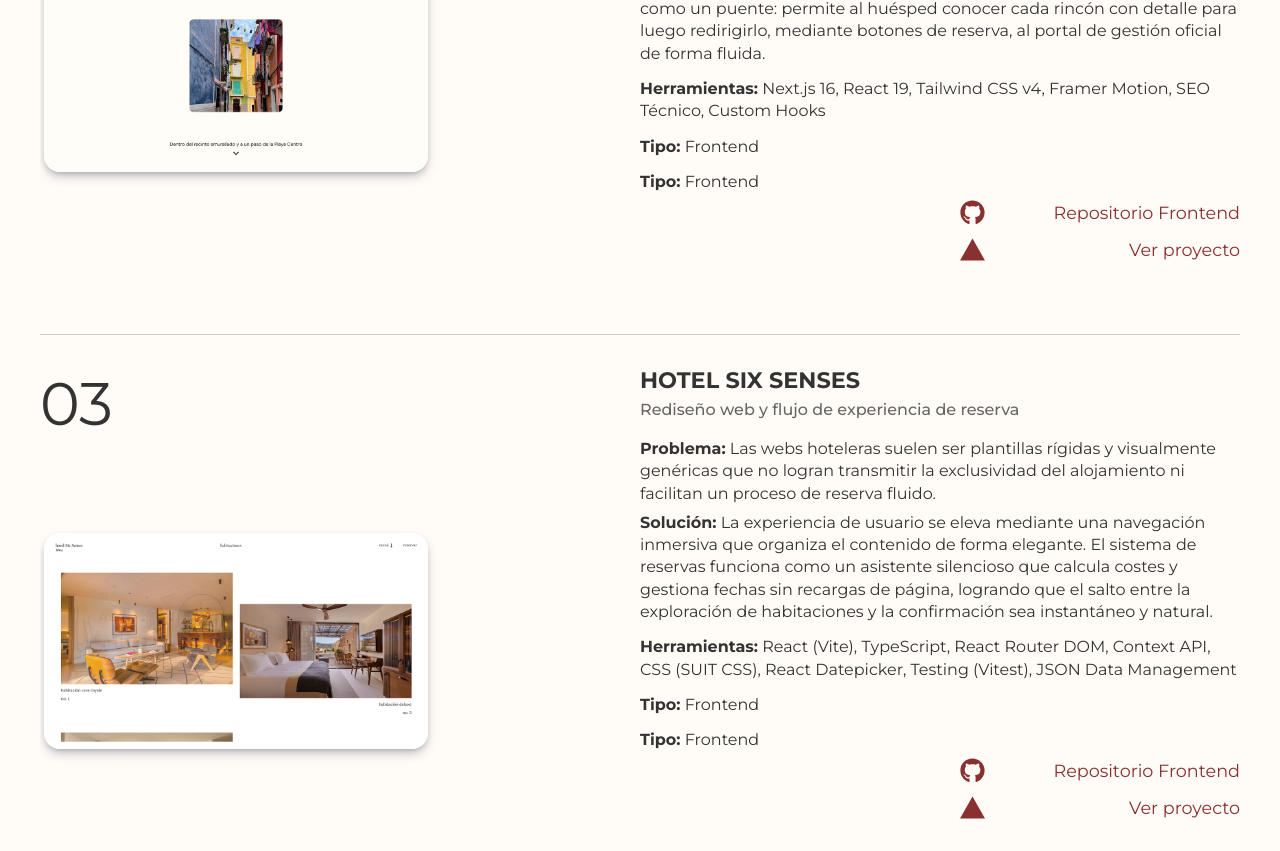
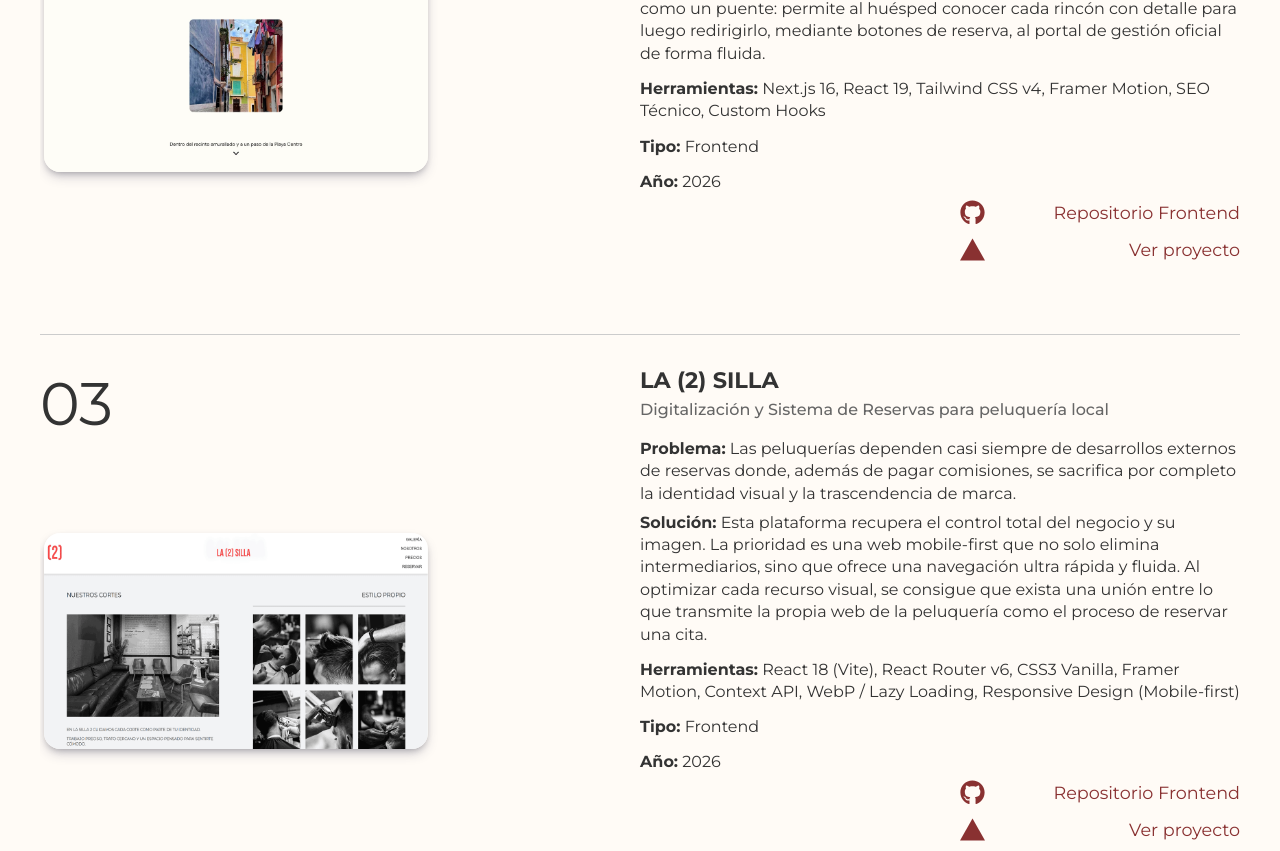
Before and after one commit to JaumeEsquerdo/portfolio-personal, a React (Vite) app in the folder portfolio-jaume/: page /proyectos in a window 1280 px wide. Shown: the part 1109-1960 px from the top of the page. Built offline with nearby package versions, Linux system fonts and the light colour scheme; a web font is replaced by a local one.

Commit message:
actuaizar años de proyectos + ordenar render por años

```diff
--- a/portfolio-jaume/src/components/Proyecto.jsx
+++ b/portfolio-jaume/src/components/Proyecto.jsx
@@ -16,7 +16,7 @@ const Proyecto = ({
   herramientas,
   stack,
   enlace,
-  destacado,
+  año,
   deploy,
 }) => {
   const { problema, solucion } = detalles;
@@ -67,7 +67,7 @@ const Proyecto = ({
             <strong>Tipo:</strong> {stack}
           </p>
           <p className="Proyecto-texto">
-            <strong>Tipo:</strong> {stack}
+            <strong>Año:</strong> {año}
           </p>
 
           <div className="Proyecto-enlacesContainer">
--- a/portfolio-jaume/src/data/listaProyectos.js
+++ b/portfolio-jaume/src/data/listaProyectos.js
@@ -22,6 +22,7 @@ const listaProyectos = [
       "API Routes",
     ],
     stack: "Fullstack",
+    año: "2026",
     imagen: "/img/portada-findJob.png",
     enlace: [
       {
@@ -52,6 +53,7 @@ const listaProyectos = [
       "Custom Hooks",
     ],
     stack: "Frontend",
+    año: "2026",
     imagen: "/img/portada-costereta.webp",
     enlace: [
       {
@@ -64,33 +66,33 @@ const listaProyectos = [
   {
     id: 3,
     numero: "03",
-    titulo: "Hotel Six Senses",
-    subtitulo: "Rediseño web y flujo de experiencia de reserva",
+    titulo: "LA (2) SILLA",
+    subtitulo: "Digitalización y Sistema de Reservas para peluquería local",
     detalles: {
       problema:
-        "Las webs hoteleras suelen ser plantillas rígidas y visualmente genéricas que no logran transmitir la exclusividad del alojamiento ni facilitan un proceso de reserva fluido.",
+        "Las peluquerías dependen casi siempre de desarrollos externos de reservas donde, además de pagar comisiones, se sacrifica por completo la identidad visual y la trascendencia de marca.",
       solucion:
-        "La experiencia de usuario se eleva mediante una navegación inmersiva que organiza el contenido de forma elegante. El sistema de reservas funciona como un asistente silencioso que calcula costes y gestiona fechas sin recargas de página, logrando que el salto entre la exploración de habitaciones y la confirmación sea instantáneo y natural.",
+        "Esta plataforma recupera el control total del negocio y su imagen. La prioridad es una web mobile-first que no solo elimina intermediarios, sino que ofrece una navegación ultra rápida y fluida. Al optimizar cada recurso visual, se consigue que exista una unión entre lo que transmite la propia web de la peluquería como el proceso de reservar una cita.",
     },
     herramientas: [
-      "React (Vite)",
-      "TypeScript",
-      "React Router DOM",
+      "React 18 (Vite)",
+      "React Router v6",
+      "CSS3 Vanilla",
+      "Framer Motion",
       "Context API",
-      "CSS (SUIT CSS)",
-      "React Datepicker",
-      "Testing (Vitest)",
-      "JSON Data Management",
+      "WebP / Lazy Loading",
+      "Responsive Design (Mobile-first)",
     ],
     stack: "Frontend",
-    imagen: "/img/portada-hotel.png",
+    año: "2026",
+    imagen: "/img/portada-la2silla.png",
     enlace: [
       {
         tipo: "Frontend",
-        url: "https://github.com/JaumeEsquerdo/hotel-six-senses-typescript",
+        url: "https://github.com/JaumeEsquerdo/peluqueria-la-silla-2",
       },
     ],
-    deploy: "https://hotel-six-senses.vercel.app/",
+    deploy: "https://la-2-silla.vercel.app/",
   },
   {
     id: 4,
@@ -113,6 +115,7 @@ const listaProyectos = [
       "Custom Hooks (Preload)",
     ],
     stack: "Frontend",
+    año: "2026",
     imagen: "/img/portada-bears.png",
     enlace: [
       {
@@ -125,32 +128,34 @@ const listaProyectos = [
   {
     id: 5,
     numero: "05",
-    titulo: "LA (2) SILLA",
-    subtitulo: "Digitalización y Sistema de Reservas para peluquería local",
+    titulo: "Hotel Six Senses",
+    subtitulo: "Rediseño web y flujo de experiencia de reserva",
     detalles: {
       problema:
-        "Las peluquerías dependen casi siempre de desarrollos externos de reservas donde, además de pagar comisiones, se sacrifica por completo la identidad visual y la trascendencia de marca.",
+        "Las webs hoteleras suelen ser plantillas rígidas y visualmente genéricas que no logran transmitir la exclusividad del alojamiento ni facilitan un proceso de reserva fluido.",
       solucion:
-        "Esta plataforma recupera el control total del negocio y su imagen. La prioridad es una web mobile-first que no solo elimina intermediarios, sino que ofrece una navegación ultra rápida y fluida. Al optimizar cada recurso visual, se consigue que exista una unión entre lo que transmite la propia web de la peluquería como el proceso de reservar una cita.",
+        "La experiencia de usuario se eleva mediante una navegación inmersiva que organiza el contenido de forma elegante. El sistema de reservas funciona como un asistente silencioso que calcula costes y gestiona fechas sin recargas de página, logrando que el salto entre la exploración de habitaciones y la confirmación sea instantáneo y natural.",
     },
     herramientas: [
-      "React 18 (Vite)",
-      "React Router v6",
-      "CSS3 Vanilla",
-      "Framer Motion",
+      "React (Vite)",
+      "TypeScript",
+      "React Router DOM",
       "Context API",
-      "WebP / Lazy Loading",
-      "Responsive Design (Mobile-first)",
+      "CSS (SUIT CSS)",
+      "React Datepicker",
+      "Testing (Vitest)",
+      "JSON Data Management",
     ],
     stack: "Frontend",
-    imagen: "/img/portada-la2silla.png",
+    año: "2025",
+    imagen: "/img/portada-hotel.png",
     enlace: [
       {
         tipo: "Frontend",
-        url: "https://github.com/JaumeEsquerdo/peluqueria-la-silla-2",
+        url: "https://github.com/JaumeEsquerdo/hotel-six-senses-typescript",
       },
     ],
-    deploy: "https://la-2-silla.vercel.app/",
+    deploy: "https://hotel-six-senses.vercel.app/",
   },
 
   {
@@ -174,6 +179,7 @@ const listaProyectos = [
       "SUIT CSS",
     ],
     stack: "Fullstack",
+    año: "2025",
     imagen: "/img/portada-turistea.png",
     enlace: [
       {
@@ -244,6 +250,7 @@ const listaProyectos = [
       "Arquitectura de Información",
     ],
     stack: "UX/UI Design",
+    año: "2025",
     imagen: "/img/portada-brava.png",
     deploy:
       "https://dribbble.com/shots/26962652-Brava-Dise-o-UX-UI-para-Refrescos-Saludables-App-M-vil",
@@ -261,6 +268,7 @@ const listaProyectos = [
     },
     herramientas: ["HTML5", "CSS3 (SUIT CSS)", "JavaScript (Vanilla)"],
     stack: "Frontend",
+    año: "2024",
     imagen: "/img/portada-modernidad.png",
     enlace:
       "https://github.com/JaumeEsquerdo/Modernidad-Mediterranea---revista",
--- a/portfolio-jaume/src/pages/Proyectos.jsx
+++ b/portfolio-jaume/src/pages/Proyectos.jsx
@@ -46,6 +46,7 @@ const Proyectos = () => {
               enlace={proyecto.enlace}
               destacado={proyecto.destacado}
               deploy={proyecto.deploy}
+              año={proyecto.año}
             />
           </motion.div>
         ))}
```
